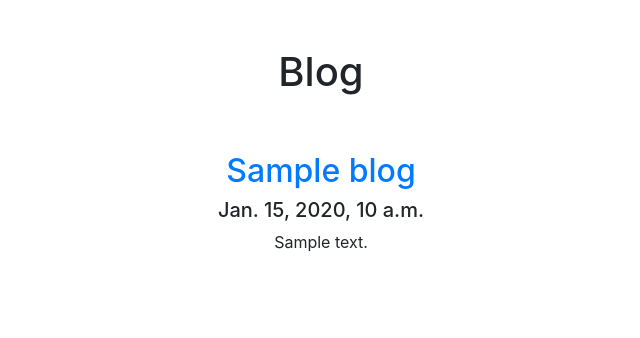
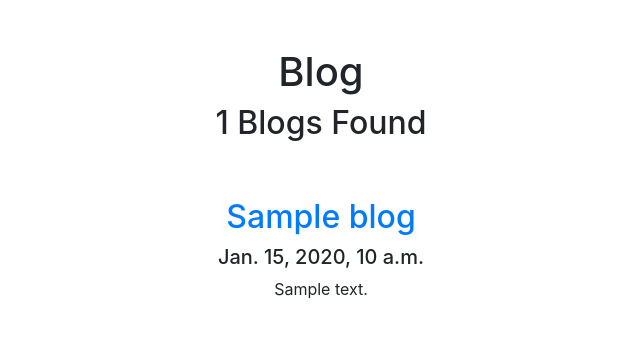
Before and after one commit to Pooryamn/Django_Portfolio, a Django app: template blog/templates/blog/blog.html in a window 1280 px wide. Shown: the top 338 px of the page, without its empty margins (319-959 px from the left). Run offline with Django 3.2, Linux system fonts and the light colour scheme; the template is opened without the code that fills it: most values are stand-ins (such as "Sample title", 1, 10 or a date in 2020); data that the repository does not hold is empty; some libraries are stand-ins or nearby versions.

Commit message:
blog counter added to count an object

```diff
--- a/blog/templates/blog/blog.html
+++ b/blog/templates/blog/blog.html
@@ -4,6 +4,8 @@
 	<br>
 	<br>
 	<h1>Blog</h1>
+
+	<h2>{{blogs.count}} Blogs Found</h2>
 
 	{% for blog in blogs %}
 		<br>
```
